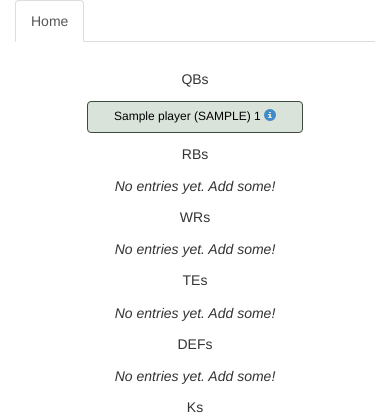
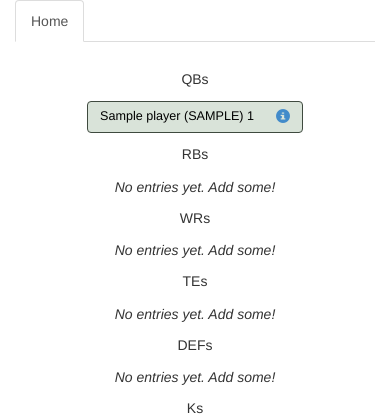
Before and after one commit to thanley11/tiersheet, a Django app: page / in a window 390 px wide. Shown: the top 420 px of the page. Run offline with Django 3.2, Linux system fonts and the light colour scheme; tables that the repository leaves empty hold one stand-in row (values such as "Sample post"); some libraries are stand-ins or nearby versions.

Commit message:
Altered button spacing and info glyph to right side

```diff
--- a/tiersheet/static/css/style.css
+++ b/tiersheet/static/css/style.css
@@ -1,3 +1,28 @@
+@media (max-width: 768px) {
+      .btn-responsive {
+              padding:2px 4px;
+                  font-size:80%;
+                      line-height: 1;
+                          border-radius:3px;
+                            }
+                        }
+
+@media (min-width: 769px) and (max-width: 992px) {
+      .btn-responsive {
+              padding:4px 9px;
+                  font-size:90%;
+                      line-height: 1.2;
+                        }
+                    }
+
+.player_text{
+ float: left;
+font-size: 0.9em;
+}
+
+.glyphicon-info-sign{
+float:right;
+}
 *,
 *:before,
 *:after {
@@ -7,7 +32,7 @@
 }
 .btn{
     width:190px;
-    font-size: 12px;
+/*    font-size: 0.9em;*/
 }
 
 
--- a/tiersheet/templates/index.html
+++ b/tiersheet/templates/index.html
@@ -20,6 +20,7 @@
                     {% for player in qb_list %}
                     <ul id="player_{{ player.id }}" class="highlight">
                         <span class="btn btn-primary btn-success" >
+                            <span class="player_text">
                               {{ player.name }}
                               {% if player.team %}
                                 ({{ player.team|upper}})
@@ -31,6 +32,7 @@
                               {% else %}
                               <!-- None -->
                               {% endif %}
+                             </span>
                               {% if player.url %}
                             <a href="{{player.url}}" target="_blank"><span class="glyphicon glyphicon-info-sign"></span></a>
                             {% else %}
@@ -51,6 +53,7 @@
                     {% for player in rb_list %}
                      <ul id="player_{{ player.id }}" class="highlight">
                         <span class="btn btn-primary btn-success">
+                            <span class="player_text">
                            {{ player.name }}
                               {% if player.team %}
                                 ({{ player.team|upper}})
@@ -62,6 +65,7 @@
                               {% else %}
                               <!-- None -->
                               {% endif %}
+                              </span>
                               {% if player.url %}
                             <a href="{{player.url}}" target="_blank"><span class="glyphicon glyphicon-info-sign"></span></a>
                             {% else %}
@@ -81,6 +85,7 @@
                     {% for player in wr_list %}
                        <ul id="player_{{ player.id }}" class="highlight">
                         <span class="btn btn-primary btn-success">
+                            <span class="player_text">
                             {{ player.name }}
                               {% if player.team %}
                                 ({{ player.team|upper}})
@@ -92,6 +97,7 @@
                               {% else %}
                               <!-- None -->
                               {% endif %}
+                            </span>
                               {% if player.url %}
                             <a href="{{player.url}}" target="_blank"><span class="glyphicon glyphicon-info-sign"></span></a>
                             {% else %}
@@ -111,6 +117,7 @@
                     {% for player in te_list %}
                      <ul id="player_{{ player.id }}" class="highlight">
                         <span class="btn btn-primary btn-success">
+                            <span class="player_text">
                             {{ player.name }}
                               {% if player.team %}
                                 ({{ player.team|upper}})
@@ -122,6 +129,7 @@
                               {% else %}
                               <!-- None -->
                               {% endif %}
+                            </span>
                               {% if player.url %}
                             <a href="{{player.url}}" target="_blank"><span class="glyphicon glyphicon-info-sign"></span></a>
                             {% else %}
@@ -141,6 +149,7 @@
                     {% for player in def_list %}
                      <ul id="player_{{ player.id }}" class="highlight">
                         <span class="btn btn-primary btn-success">
+                            <span class="player_text">
                             {{ player.name }}
                               {% if player.team %}
                                 ({{ player.team|upper}})
@@ -152,6 +161,7 @@
                               {% else %}
                               <!-- None -->
                               {% endif %}
+                            </span>
                               {% if player.url %}
                             <a href="{{player.url}}" target="_blank"><span class="glyphicon glyphicon-info-sign"></span></a>
                             {% else %}
@@ -170,6 +180,7 @@
                     {% for player in k_list %}
                      <ul id="player_{{ player.id }}" class="highlight">
                         <span class="btn btn-primary btn-success">
+                            <span class="player_text">
                         {{ player.name }}
                               {% if player.team %}
                                 ({{ player.team|upper}})
@@ -181,6 +192,7 @@
                               {% else %}
                               <!-- None -->
                               {% endif %}
+                            </span>
                               {% if player.url %}
                             <a href="{{player.url}}" target="_blank"><span class="glyphicon glyphicon-info-sign"></span></a>
                             {% else %}
```
